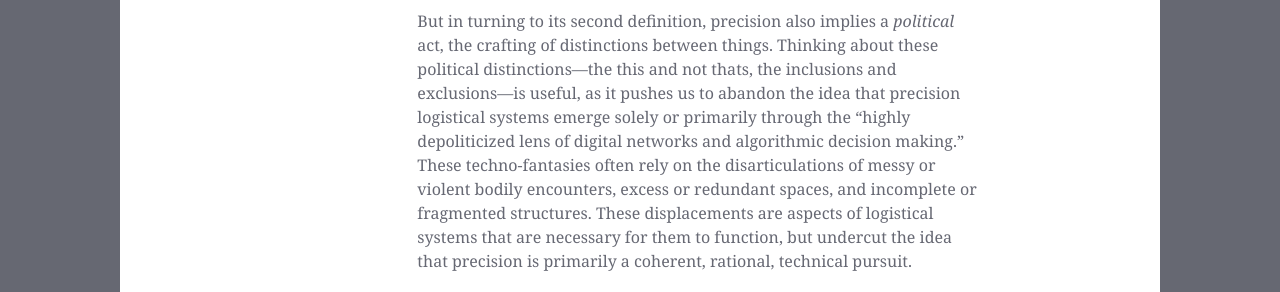
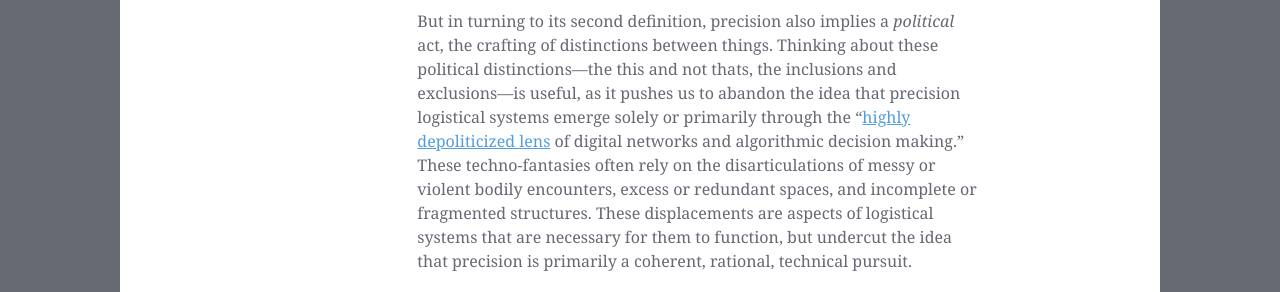
Before and after one commit to nisaface/nisaface.github.io, a Jekyll site: the page built from _posts/2016-05-31-accuracy.md, in a window 1280 px wide. Shown: the part 1365-1657 px from the top of the page. Built offline with Jekyll 4.4.1, drawn with Linux system fonts in a browser that asks for light colours; some of the changed lines change nothing that is shown.

Commit message:
added link

```diff
--- a/_posts/2016-05-31-accuracy.md
+++ b/_posts/2016-05-31-accuracy.md
@@ -10,6 +10,6 @@ The word *precision* comes with two dominant meanings. In its more common usage,
 
 Imagined this way, precision circulation is part of a fantasy world in which borders disappear, technologies seamlessly and accurately assist, and people and places are engaged in purely rational actions. They are manifestations of the neoclassical economists’ dream of a [distinct](http://www.sciencedirect.com/science/article/pii/S0016718506001904) economic space and economic object.
 
-But in turning to its second definition, precision also implies a *political* act, the crafting of distinctions between things. Thinking about these political distinctions—the this and not thats, the inclusions and exclusions—is useful, as it pushes us to abandon the idea that precision logistical systems emerge solely or primarily through the “highly depoliticized lens of digital networks and algorithmic decision making.” These techno-fantasies often rely on the disarticulations of messy or violent bodily encounters, excess or redundant spaces, and incomplete or fragmented structures. These displacements are aspects of logistical systems that are necessary for them to function, but undercut the idea that precision is primarily a coherent, rational, technical pursuit.
+But in turning to its second definition, precision also implies a *political* act, the crafting of distinctions between things. Thinking about these political distinctions—the this and not thats, the inclusions and exclusions—is useful, as it pushes us to abandon the idea that precision logistical systems emerge solely or primarily through the “[highly depoliticized lens](http://epn.sagepub.com/content/47/11/2276.short) of digital networks and algorithmic decision making.” These techno-fantasies often rely on the disarticulations of messy or violent bodily encounters, excess or redundant spaces, and incomplete or fragmented structures. These displacements are aspects of logistical systems that are necessary for them to function, but undercut the idea that precision is primarily a coherent, rational, technical pursuit.
 
 What would be uncovered about the nature of precision logistics if we engage with the ways that the everyday usage of precision is at the same time a practice of cutting off, of abstraction and separation—that precision is a technical *and* a political act?
```
